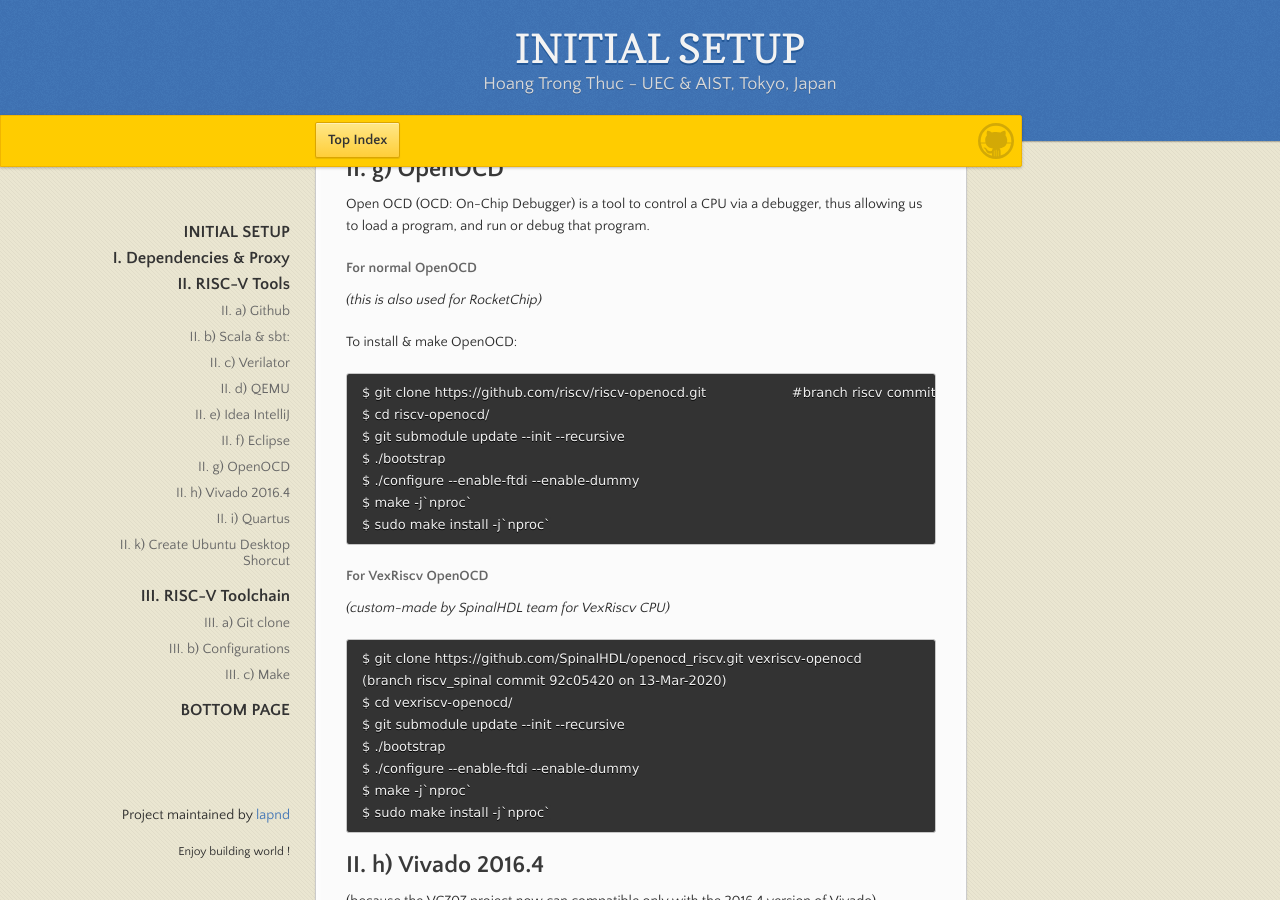
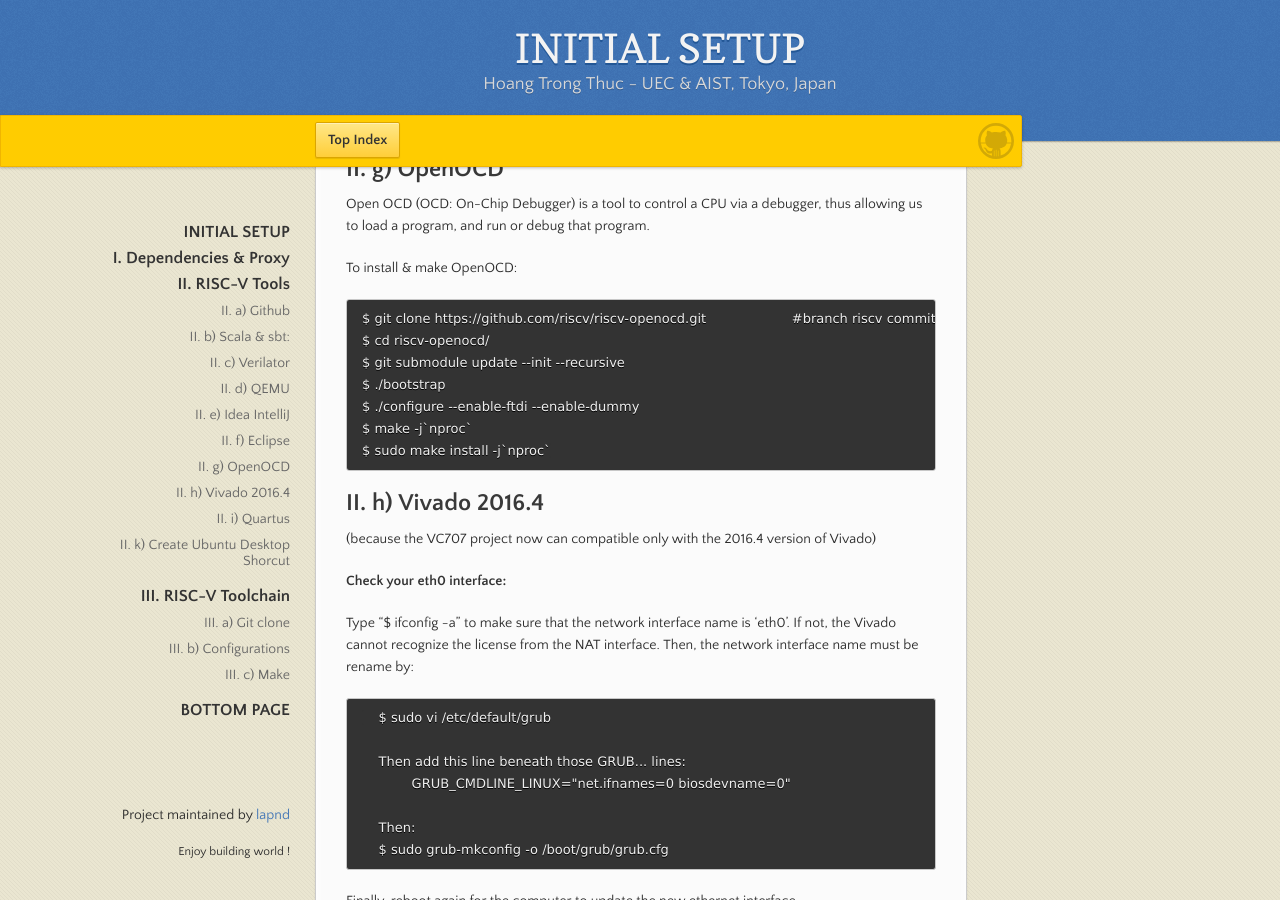
Before and after one commit to lapnd/httdes.github.io, a Jekyll site: the page built from init.md, in a window 1280 px wide and 900 px high, scrolled down 4059 px. Built offline with Jekyll 4.4.1, drawn with Linux system fonts in a browser that asks for light colours; our own code applies the rules of GitHub Pages for plain Markdown files.

Commit message:
Update init.md

```diff
--- a/init.md
+++ b/init.md
@@ -177,27 +177,10 @@ You will be aksed to install plugins at the first launch of the program, remembe
 
 Open OCD (OCD: On-Chip Debugger) is a tool to control a CPU via a debugger, thus allowing us to load a program, and run or debug that program.
 
-#### For normal OpenOCD
-
-*(this is also used for RocketChip)*
-
 To install & make OpenOCD:
 
 	$ git clone https://github.com/riscv/riscv-openocd.git			#branch riscv commit 54e5d253 on 5-Mar-2020
 	$ cd riscv-openocd/
-	$ git submodule update --init --recursive
-	$ ./bootstrap
-	$ ./configure --enable-ftdi --enable-dummy
-	$ make -j`nproc`
-	$ sudo make install -j`nproc`
-
-#### For VexRiscv OpenOCD
-
-*(custom-made by SpinalHDL team for VexRiscv CPU)*
-
-	$ git clone https://github.com/SpinalHDL/openocd_riscv.git vexriscv-openocd
-	(branch riscv_spinal commit 92c05420 on 13-Mar-2020)
-	$ cd vexriscv-openocd/
 	$ git submodule update --init --recursive
 	$ ./bootstrap
 	$ ./configure --enable-ftdi --enable-dummy
```
